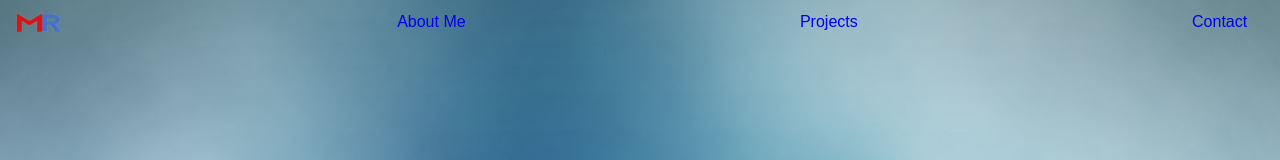
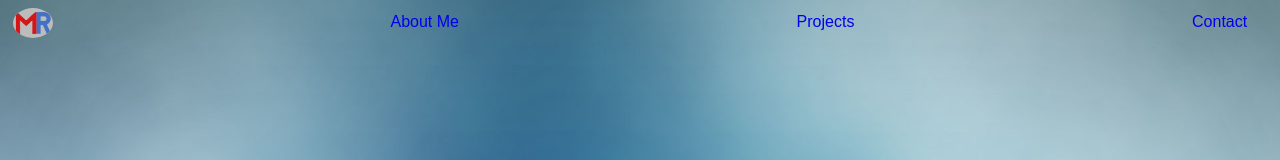
Before and after one commit to mhrice/my-website, a React app: page /#/ in a window 1280 px wide. Shown: the top 160 px of the page. Built offline with nearby package versions, Linux system fonts and the light colour scheme; a web font is replaced by a local one; what react-tap-event-plugin would draw is missing.

Commit message:
More Styling!

```diff
--- a/src/App.js
+++ b/src/App.js
@@ -21,6 +21,13 @@ import Background from './resources/Background.jpg';
 injectTapEventPlugin();
 
 class App extends Component {
+
+  handleClick(hidden){
+    console.log(hidden);
+    // this.setState({
+    //   hidden: hidden
+    // })
+  }
   render() {
     return (
       <MuiThemeProvider>
--- a/src/components/About.jsx
+++ b/src/components/About.jsx
@@ -12,7 +12,7 @@ export default class About extends React.Component {
       Title: "Education",
       Logo: UCSDLogo,
       cardTitle: "UCSD",
-      cardSubtitle: "B.S. Electrical Engineering Class of 2019",
+      cardSubtitle: "B.S. Electrical Engineering Class of 2019 Minor in Music",
       cardText: "YAY",
       key: 1
 
--- a/src/components/Nav.jsx
+++ b/src/components/Nav.jsx
@@ -1,7 +1,7 @@
 import React from 'react';
 import {NavLink} from 'react-router-dom';
 import MyLogo from '../resources/my-logo.png';
-
+import Avatar from 'material-ui/Avatar';
 
 export default class Nav extends React.Component {
 
@@ -13,7 +13,7 @@ export default class Nav extends React.Component {
           <ul className="menu">
 
             <li>
-              <NavLink to="/" activeClassName="active" activeStyle={{fontWeight: 'bold'}} className="menu-text"><img src = {MyLogo} style={{height:"24px", width: "50px", marginTop: "-2%"}} alt="my-logo"/></NavLink>
+              <NavLink to="/" activeClassName="active" activeStyle={{fontWeight: 'bold'}} className="menu-text"><Avatar src = {MyLogo} style={{height:"30px", width: "40px", marginTop: "-8%"}} alt="my-logo"/></NavLink>
             </li>
             <li>
               <NavLink to="/about" activeClassName="active"  activeStyle={{fontWeight: 'bold'}} className="menu-text">About Me</NavLink>
--- a/src/styles/styles.css
+++ b/src/styles/styles.css
@@ -27,7 +27,7 @@ margin-right: 20px;
 .home-container {
   display: flex;
   /*// border: 2px solid blue;*/
-  min-height: 93vh;
+  min-height: 92vh;
   justify-content: center;
   align-items: center;
   flex-direction: column;
@@ -72,7 +72,8 @@ p, h1 {
 .about-container {
   min-width: 100%;
   padding-bottom: 20%;
-  height: 50vh;
+  height: 46vh;
+  /*max-height: 100vh;*/
 }
 
 .about-header {
@@ -83,10 +84,6 @@ p, h1 {
   margin-bottom: 1%;
 /*transition: height cubic-bezier(0.23, 1, 0.32, 1);*/
 /*height: 30%;  */
-
-}
-.card{
-  /*height: 30%;*/
 
 }
 
```
